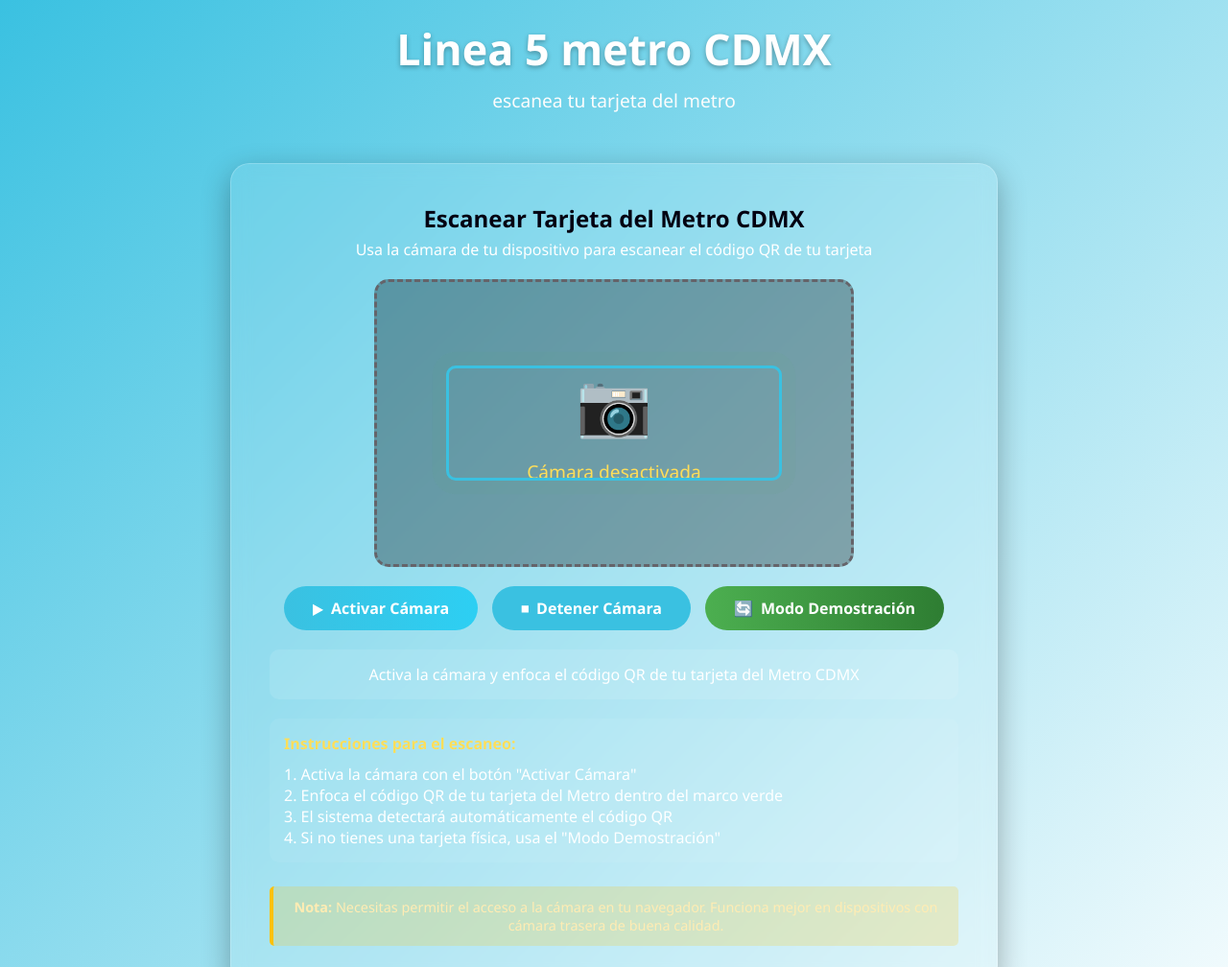
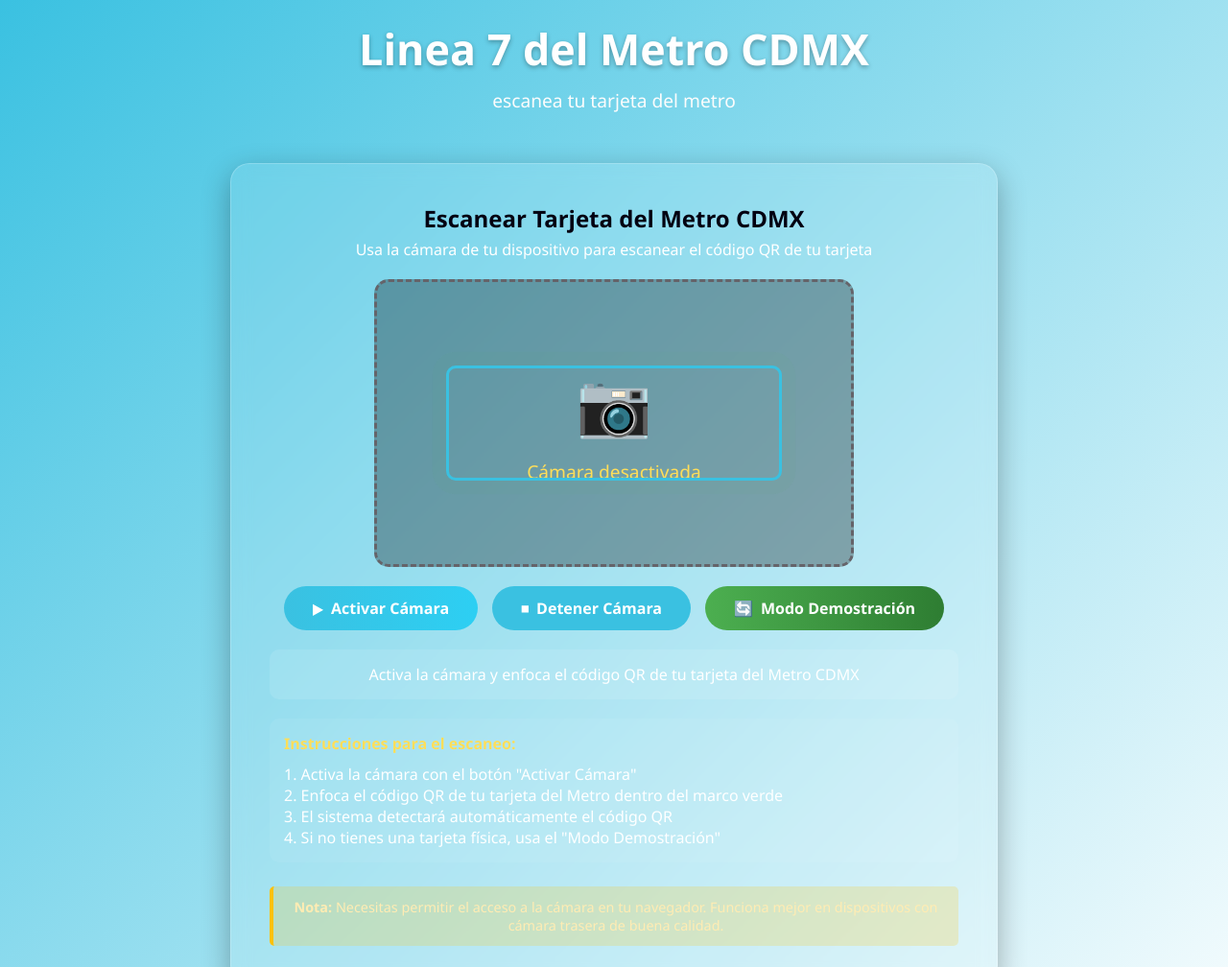
Before and after one commit to KasugaHector/lineademetro7, a plain HTML site: page index.html in a window 1280 px wide. Shown: the top 1008 px of the page at 96% size. Drawn offline with Linux system fonts and the light colour scheme.

Commit message:
Update index.html

```diff
--- a/index.html
+++ b/index.html
@@ -388,7 +388,7 @@
 <body>
     <div class="container">
         <header>
-            <h1>Linea 5  metro CDMX</h1>
+            <h1> Linea 7 del Metro CDMX</h1>
             <p class="subtitle"> escanea tu tarjeta del metro</p>
         </header>
 
```
